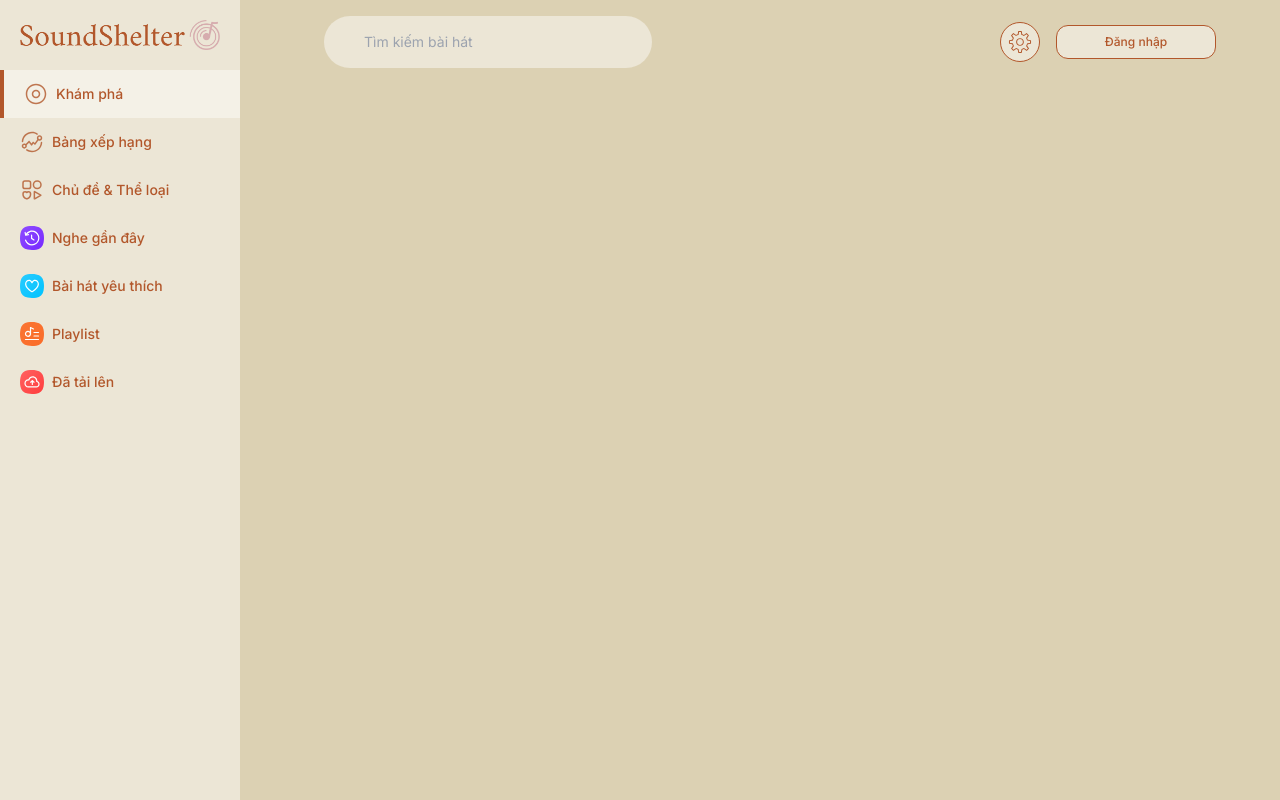
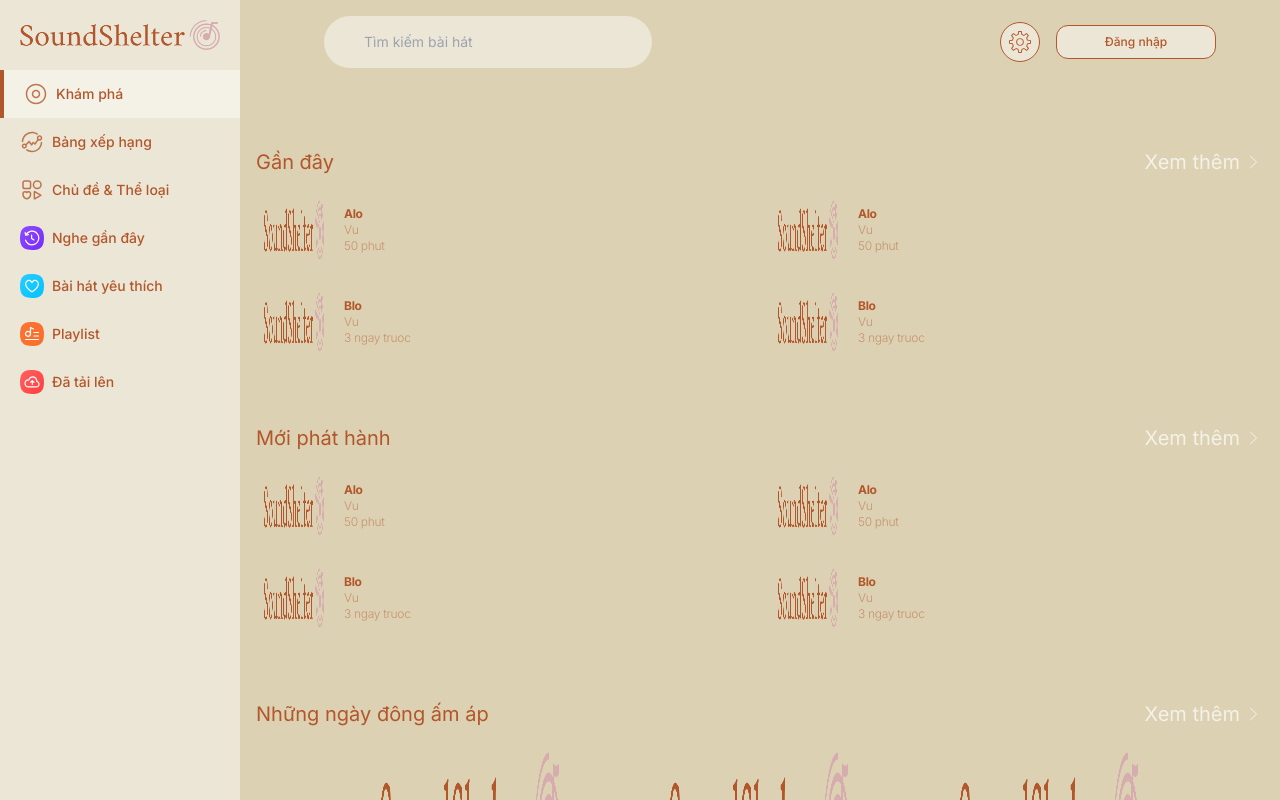
Before and after one commit to anhctp/SoundShelter, a Next.js app in the folder client/: page / in a window 1280 px wide. Built offline with nearby package versions, Linux system fonts and the light colour scheme.

Commit message:
feat: discovery

```diff
--- a/client/src/app/page.tsx
+++ b/client/src/app/page.tsx
@@ -1,3 +1,243 @@
+"use client";
+import { IconGoRight, IconPlay } from "@/assets/icons";
+import Image from "next/image";
+import { useState } from "react";
+
 export default function Home() {
-  return <div></div>;
+  const [hoveredButton, setHoveredButton] = useState<string | null>(null);
+  const travels = [
+    {
+      id: "trip1",
+      title: "Alo",
+      imgUrl: "/logo-no-background.png",
+      artist: "Vu",
+      createdAt: "50 phut",
+    },
+    {
+      id: "trip2",
+      title: "Blo",
+      imgUrl: "/logo-no-background.png",
+      artist: "Vu",
+      createdAt: "3 ngay truoc",
+    },
+  ];
+  const albums = [
+    {
+      id: "test",
+      desc: "Ngày lễ hoàn hảo để tận hưởng cái ôm từ ai đó",
+      imgUrl: "/logo-no-background.png",
+    },
+    {
+      id: "test2",
+      desc: "Ngày lễ hoàn hảo để tận hưởng cái ôm từ ai đó",
+      imgUrl: "/logo-no-background.png",
+    },
+    {
+      id: "test3",
+      desc: "Ngày lễ hoàn hảo để tận hưởng cái ôm từ ai đó",
+      imgUrl: "/logo-no-background.png",
+    },
+  ];
+  const themes = [
+    {
+      id: 1,
+      title: "Những ngày đông ấm áp",
+    },
+    {
+      id: 2,
+      title: "Nhạc này siêu nhiệt",
+    },
+  ];
+  return (
+    <div className="h-[calc(100%_-_84px)] overflow-auto">
+      <div className="mt-[48px]">
+        <div className="flex justify-between p-4  text-xl">
+          <div className="text-header">Gần đây</div>
+          <div className="flex items-center text-header text-primary-100 cursor-pointer hover:text-secondary">
+            Xem thêm
+            <IconGoRight />
+          </div>
+        </div>
+        <div className="flex justify-center items-center px-4 gap-5">
+          <div className="w-1/2 flex flex-col gap-4">
+            {travels.map((trip, index) => (
+              <div
+                onMouseEnter={() => setHoveredButton(trip.id)}
+                onMouseLeave={() => setHoveredButton(null)}
+                key={index}
+                className="flex items-center p-2 gap-5 max-w-3xl rounded focus:bg-primary hover:bg-primary cursor-default"
+                style={{ position: "relative" }}
+              >
+                <Image
+                  src={trip.imgUrl}
+                  width={60}
+                  height={60}
+                  alt="Image"
+                  className={`rounded-lg w-[60px] h-[60px] ${
+                    hoveredButton === trip.id && "opacity-50"
+                  }`}
+                />
+                <div className="text-xs tracking-tight">
+                  <div className="font-bold">{trip.title}</div>
+                  <div className="font-light opacity-50">{trip.artist}</div>
+                  <div className="font-light opacity-50">{trip.createdAt}</div>
+                </div>
+                {hoveredButton === trip.id && (
+                  <div className="absolute px-4 cursor-pointer">
+                    <IconPlay />
+                  </div>
+                )}
+              </div>
+            ))}
+          </div>
+          <div className="w-1/2 flex flex-col gap-4">
+            {travels.map((trip, index) => (
+              <div
+                onMouseEnter={() => setHoveredButton(trip.id)}
+                onMouseLeave={() => setHoveredButton(null)}
+                key={index}
+                className="flex items-center p-2 gap-5 max-w-3xl rounded focus:bg-primary hover:bg-primary cursor-default"
+                style={{ position: "relative" }}
+              >
+                <Image
+                  src={trip.imgUrl}
+                  width={60}
+                  height={60}
+                  alt="Image"
+                  className={`rounded-lg w-[60px] h-[60px] ${
+                    hoveredButton === trip.id && "opacity-50"
+                  }`}
+                />
+                <div className="text-xs tracking-tight">
+                  <div className="font-bold">{trip.title}</div>
+                  <div className="font-light opacity-50">{trip.artist}</div>
+                  <div className="font-light opacity-50">{trip.createdAt}</div>
+                </div>
+                {hoveredButton === trip.id && (
+                  <div className="absolute px-4 cursor-pointer">
+                    <IconPlay />
+                  </div>
+                )}
+              </div>
+            ))}
+          </div>
+        </div>
+      </div>
+      <div className="mt-[48px]">
+        <div className="flex justify-between p-4  text-xl">
+          <div className="text-header">Mới phát hành</div>
+          <div className="flex items-center text-primary-100 text-header cursor-pointer hover:text-secondary">
+            Xem thêm
+            <IconGoRight />
+          </div>
+        </div>
+        <div className="flex justify-center items-center px-4 gap-5">
+          <div className="w-1/2 flex flex-col gap-4">
+            {travels.map((trip, index) => (
+              <div
+                onMouseEnter={() => setHoveredButton(trip.id)}
+                onMouseLeave={() => setHoveredButton(null)}
+                key={index}
+                className="flex items-center p-2 gap-5 max-w-3xl rounded focus:bg-primary hover:bg-primary cursor-default"
+                style={{ position: "relative" }}
+              >
+                <Image
+                  src={trip.imgUrl}
+                  width={60}
+                  height={60}
+                  alt="Image"
+                  className={`rounded-lg w-[60px] h-[60px] ${
+                    hoveredButton === trip.id && "opacity-50"
+                  }`}
+                />
+                <div className="text-xs tracking-tight">
+                  <div className="font-bold">{trip.title}</div>
+                  <div className="font-light opacity-50">{trip.artist}</div>
+                  <div className="font-light opacity-50">{trip.createdAt}</div>
+                </div>
+                {hoveredButton === trip.id && (
+                  <div className="absolute px-4 cursor-pointer">
+                    <IconPlay />
+                  </div>
+                )}
+              </div>
+            ))}
+          </div>
+          <div className="w-1/2 flex flex-col gap-4">
+            {travels.map((trip, index) => (
+              <div
+                onMouseEnter={() => setHoveredButton(trip.id)}
+                onMouseLeave={() => setHoveredButton(null)}
+                key={index}
+                className="flex items-center p-2 gap-5 max-w-3xl rounded focus:bg-primary hover:bg-primary cursor-default"
+                style={{ position: "relative" }}
+              >
+                <Image
+                  src={trip.imgUrl}
+                  width={60}
+                  height={60}
+                  alt="Image"
+                  className={`rounded-lg w-[60px] h-[60px] ${
+                    hoveredButton === trip.id && "opacity-50"
+                  }`}
+                />
+                <div className="text-xs tracking-tight">
+                  <div className="font-bold">{trip.title}</div>
+                  <div className="font-light opacity-50">{trip.artist}</div>
+                  <div className="font-light opacity-50">{trip.createdAt}</div>
+                </div>
+                {hoveredButton === trip.id && (
+                  <div className="absolute px-4 cursor-pointer">
+                    <IconPlay />
+                  </div>
+                )}
+              </div>
+            ))}
+          </div>
+        </div>
+      </div>
+      {themes.map((item, index) => (
+        <div key={index} className="mt-[48px]">
+          <div className="flex justify-between p-4  text-xl">
+            <div className="text-header">{item.title}</div>
+            <div className="flex items-center text-primary-100 text-header cursor-pointer hover:text-secondary">
+              Xem thêm
+              <IconGoRight />
+            </div>
+          </div>
+          <div className="flex justify-center items-center px-4 gap-5">
+            {albums.map((item, index) => (
+              <div
+                onMouseEnter={() => setHoveredButton(item.id)}
+                onMouseLeave={() => setHoveredButton(null)}
+                key={index}
+                className="flex flex-col justify-center items-center p-2 gap-5 max-w-3xl rounded cursor-default"
+                style={{ position: "relative" }}
+              >
+                <div className="flex flex-col justify-center items-center hover:scale-110 transition-transform duration-300">
+                  <Image
+                    src={item.imgUrl}
+                    width={100}
+                    height={100}
+                    alt="Image"
+                    className={`rounded w-[181px] h-[181px] ${
+                      hoveredButton === item.id && "opacity-50"
+                    }`}
+                  />
+                  {hoveredButton === item.id && (
+                    <div className="absolute px-4 cursor-pointer">
+                      <IconPlay />
+                    </div>
+                  )}
+                </div>
+                <div className="text-xs font-bold tracking-tight opacity-50">
+                  {item.desc}
+                </div>
+              </div>
+            ))}
+          </div>
+        </div>
+      ))}
+    </div>
+  );
 }
```
